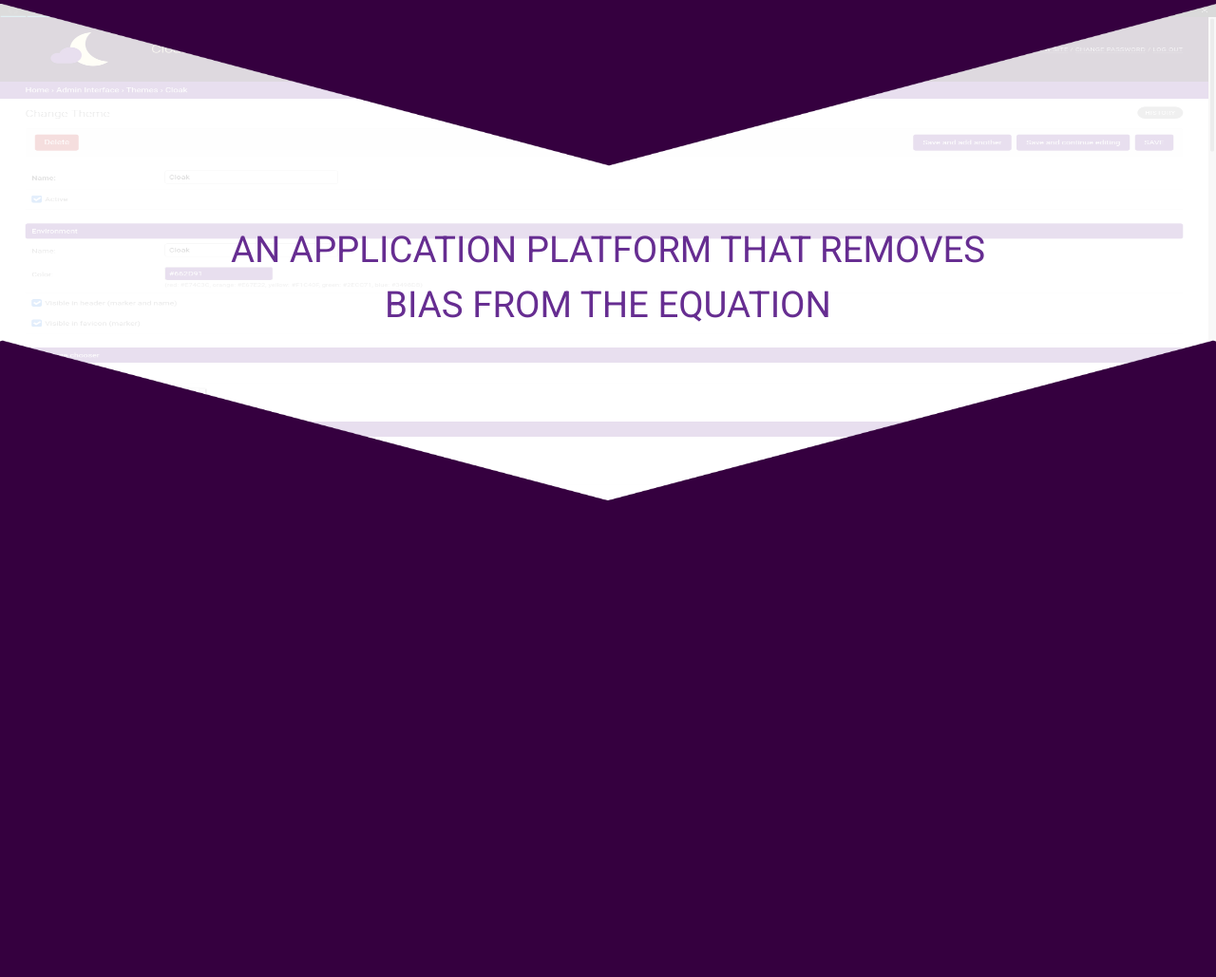
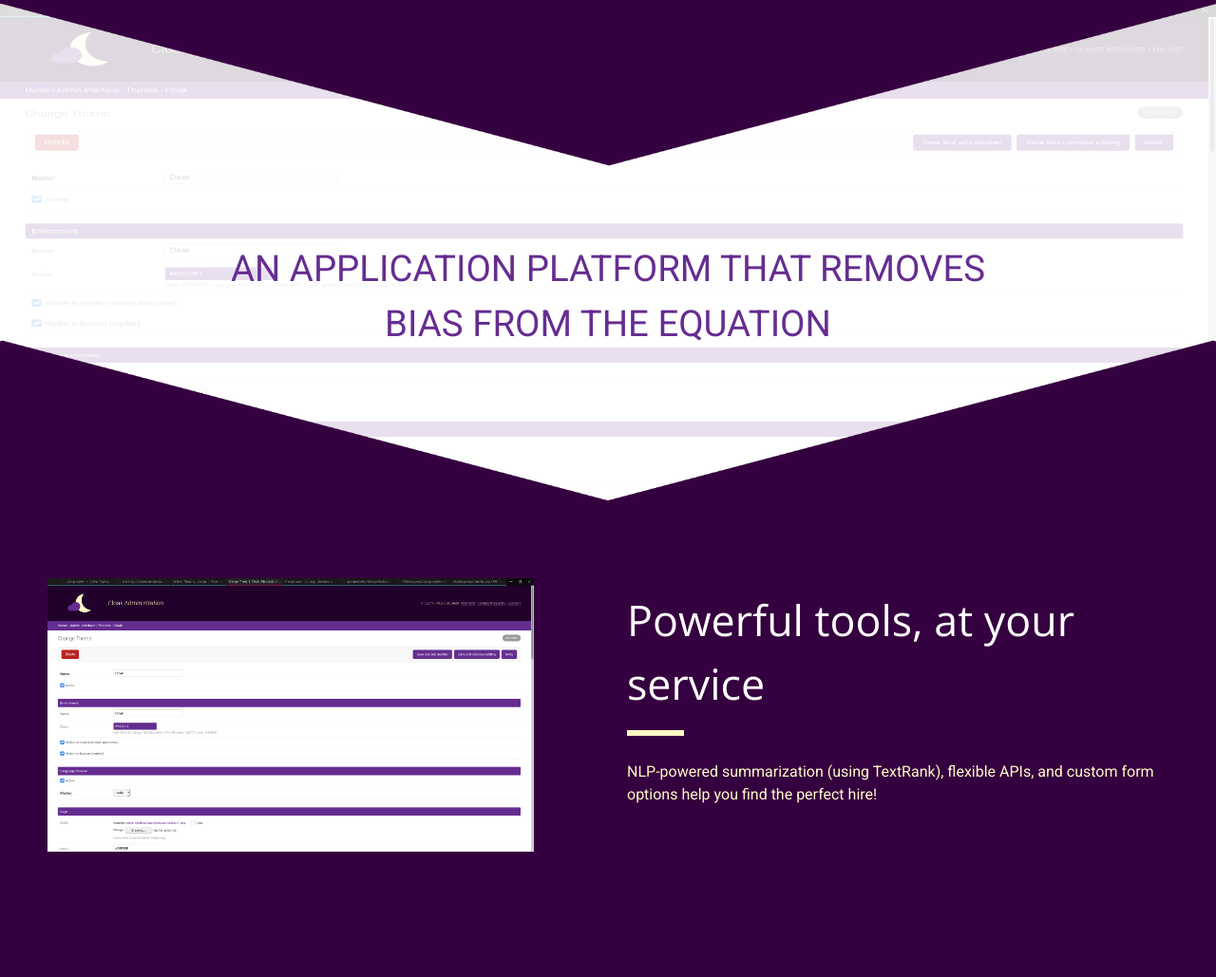
Before and after one commit to fluix-dev/cloak, a Django app: page / in a window 1280 px wide. Shown: the part 546-1575 px from the top of the page at 95% size. Before the commit the page ends 1073 px from the top, so only its background shows below. Run offline with Django 3.2, Linux system fonts and the light colour scheme; some libraries are stand-ins or nearby versions.

Commit message:
added third section to main landing page

```diff
--- a/app/static/css/style.css
+++ b/app/static/css/style.css
@@ -4,10 +4,11 @@
 /* colour variables */
 :root {
 	--dark-gray: #231E23;
-	--yellow: #FFF9C9;
+	--yello: #FFF9C9;
 	--bright-purple: #662D91;
 	--mid-purple: #34004A;
 	--dark-purple: #21002A;
+    --red-purple: #35003F;
 }
 
 a{
@@ -16,7 +17,6 @@ a{
 
 .bod{
     background-color: var(--mid-purple);
-    overflow-x:hidden;
     font-family: 'Roboto', sans-serif;
     margin: 0;
     overflow-x: hidden;
@@ -45,6 +45,7 @@ a{
 
 .land {
     margin-bottom: 150px;
+    overflow: hidden;
 }
 
 .land .bkgd {
@@ -81,6 +82,7 @@ a{
     text-decoration: none;
 
 	font-family: 'Roboto', sans-serif;
+/*    font-weight: 300px;*/
 	font-size: 25px;
 	color: var(--bright-purple);
 	align-items: center;
@@ -126,6 +128,11 @@ a.login:active { text-decoration: none; color: var(--bright-purple); }
 	-webkit-user-select: none;
 	-ms-user-select: none;
 	user-select: none;
+}
+
+
+.tagline{
+    overflow: hidden;
 }
 
 .whit{
@@ -179,5 +186,69 @@ a.login:active { text-decoration: none; color: var(--bright-purple); }
     display: inline-flex;
     flex-direction: column;
     margin: auto;
-    padding-top: 230px;
+    padding-top: 250px;
 }
+
+
+
+
+.features{
+    position: absolute;
+    margin-top: 525px;
+    left: 0px;
+    width: 400;
+    height: 500px;
+    background-color: var(--red-purple);
+}
+
+.features .thumbnail-par{
+    width: 50vw;
+    padding: 50px;
+    padding-top: 80px;
+/*    */
+/*    display: inline-flex;*/
+/*    flex-direction: row-reverse;*/
+}
+
+.features .thumbnail{
+    max-height: 300px;
+    width: auto;
+    max-width: 40vw;
+}
+
+.features .txt{
+    max-width: 50vw;
+}
+
+.features .catchline{
+    font-family: 'Open Sans', sans-serif;
+    width: 100%;
+
+    color: #FFF;
+    font-size: 3.5vw;
+    text-align: left;
+
+    padding-left: 20px;
+    padding-right: 80px;
+    margin-top: 90px;
+}
+
+.features .smol-line{
+    width: 60px;
+    height: 6px;
+    background-color: var(--yello);
+    margin-left: 20px;
+    margin-bottom: 6px;
+}
+
+.features .descrip{
+    font-family: 'Roboto', sans-serif;
+
+    color: var(--yello);
+    width: 100%;
+/*    text-align: right;*/
+
+    padding-left: 20px;
+    padding-right: 20px;
+    padding-top: 20px;
+}
--- a/app/templates/index.html
+++ b/app/templates/index.html
@@ -14,6 +14,7 @@
         <img class="logo no-select" src="{% static 'img/cloakLogo.png' %}" draggable="false">
         <a class="login no-select" href="{% url 'admin:index' %}">LOGIN</a>
     </div>
+
     <div class="sect land">
         <img class="bkgd no-select" src="{% static 'img/cloudPattern.png' %}" draggable="false">
         <div class="logo-cntr">
@@ -30,5 +31,15 @@
         </div>
         <div class="whit"></div>
     </div>
+
+    <div class="sect features">
+        <div class="thumbnail-par"><img class="thumbnail" src="{% static 'img/test.png' %}"></img></div>
+        <div class="txt">
+            <p class="catchline"> Powerful tools, at your service</p>
+            <div class="smol-line"></div>
+            <p class="descrip">NLP-powered summarization (using TextRank), flexible APIs, and custom form options help you find the perfect hire!</p>
+        </div>
+    </div>
+
 </body>
 </html>
```
